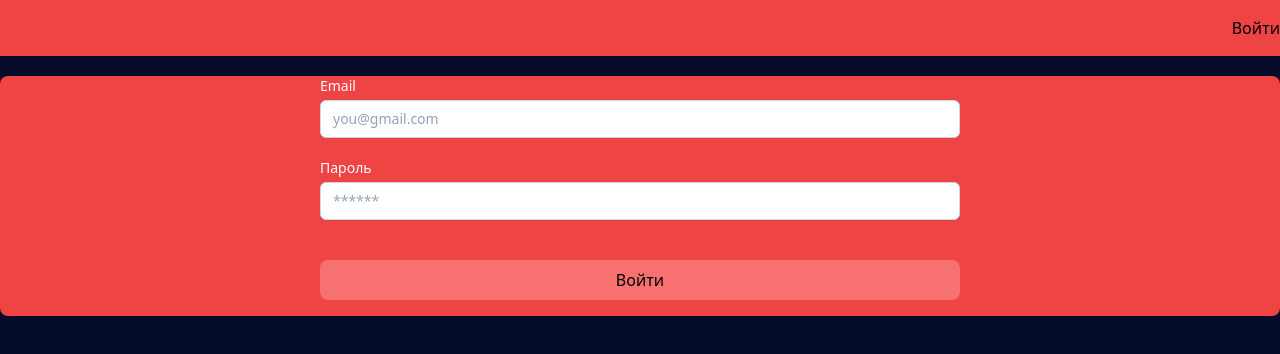
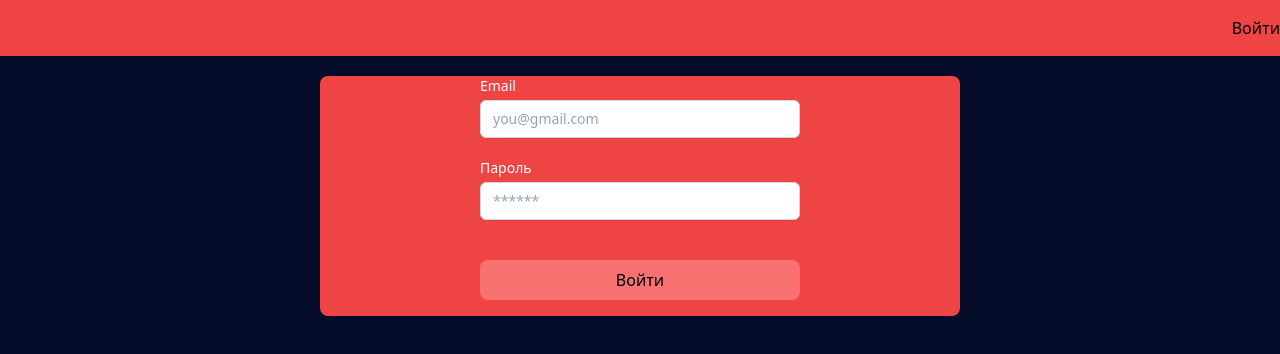
Before and after one commit to adam-azhigov/app-authauthorization-registration, a React (Create React App) app in the folder client/: page /login in a window 1280 px wide. Shown: the top 354 px of the page. Built offline with nearby package versions, Linux system fonts and the light colour scheme.

Commit message:
небольшое ревью

```diff
--- a/client/src/components/SingIn.jsx
+++ b/client/src/components/SingIn.jsx
@@ -33,7 +33,7 @@ const SingIn = () => {
     return (
         <div>
            <div className='text-yellow-500 text-center'>{error}</div>
-            <form className="bg-red-500  h-60  rounded-lg">
+            <form className="bg-red-500 md:w-2/4  mx-auto h-60  rounded-lg">
                 <label className="block w-2/4 mx-auto mt-5">
                     <span className="after:ml-0.5 after:text-red-500 block text-sm font-medium text-white">
                          Email
```
